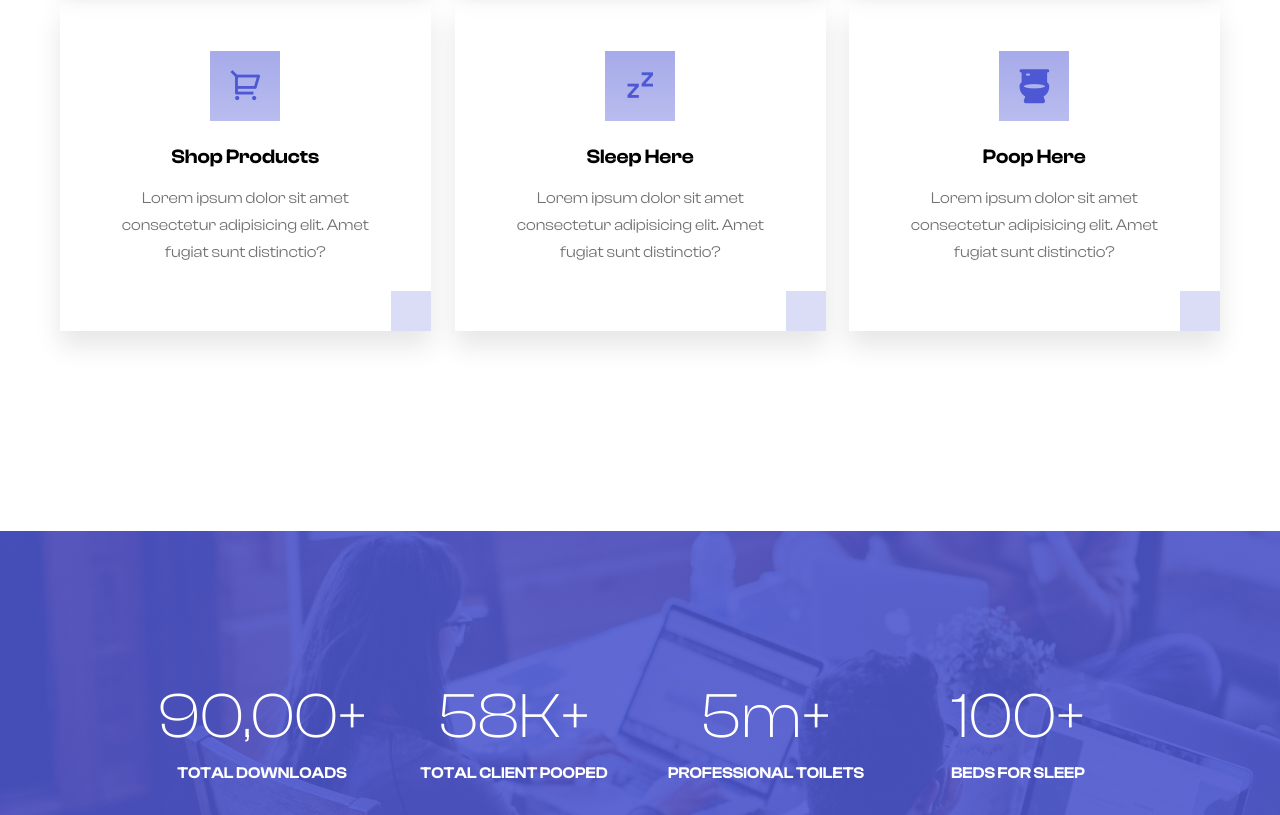
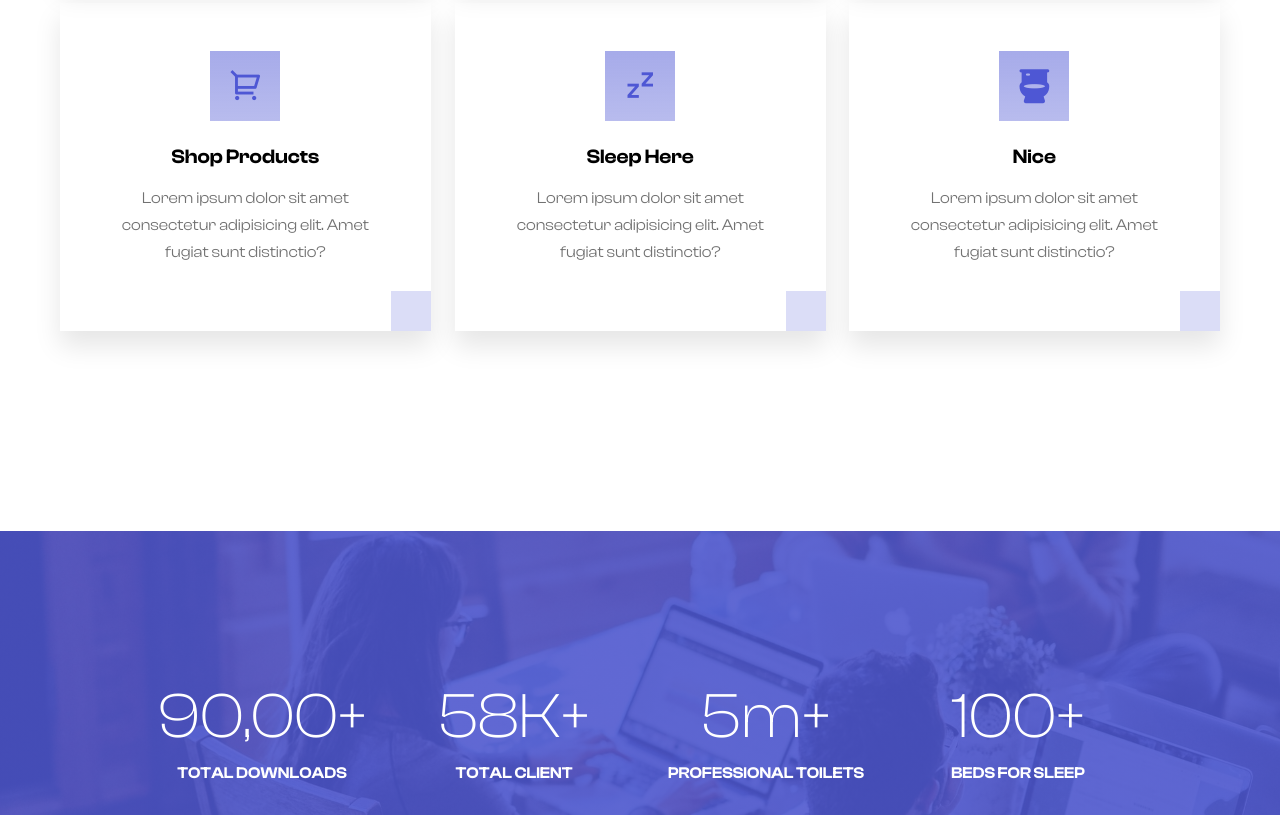
Before and after one commit to MKamal369/Infinix.github.io, a plain HTML site: page index.html in a window 1280 px wide. Shown: the part 2467-3282 px from the top of the page. Drawn offline with nearby package versions, Linux system fonts and the light colour scheme.

Commit message:
index.html

```diff
--- a/index.html
+++ b/index.html
@@ -210,7 +210,7 @@
                 <div class="iconbox">
                     <i class="fa-solid fa-toilet"></i>
                 </div>
-                <h5 class="text-black mt-4 mb-3">Poop Here</h5>
+                <h5 class="text-black mt-4 mb-3">Nice</h5>
                 <p class="mt-2">Lorem ipsum dolor sit amet consectetur adipisicing elit. Amet fugiat sunt distinctio?</p>
             </div>
         </div>
@@ -233,7 +233,7 @@
 
             <div data-aos="zoom-in-up" class="col-lg-3 col-sm-6 mb-lg-3">
                 <h1 style="font-weight: 300;" class="text-white display-3">58K+</h1>
-                <h6 class="text-uppercase text-white fw-semibold">total client pooped</h6>
+                <h6 class="text-uppercase text-white fw-semibold">total client</h6>
             </div>
 
             <div data-aos="zoom-in-up" class="col-lg-3 col-sm-6">
```
